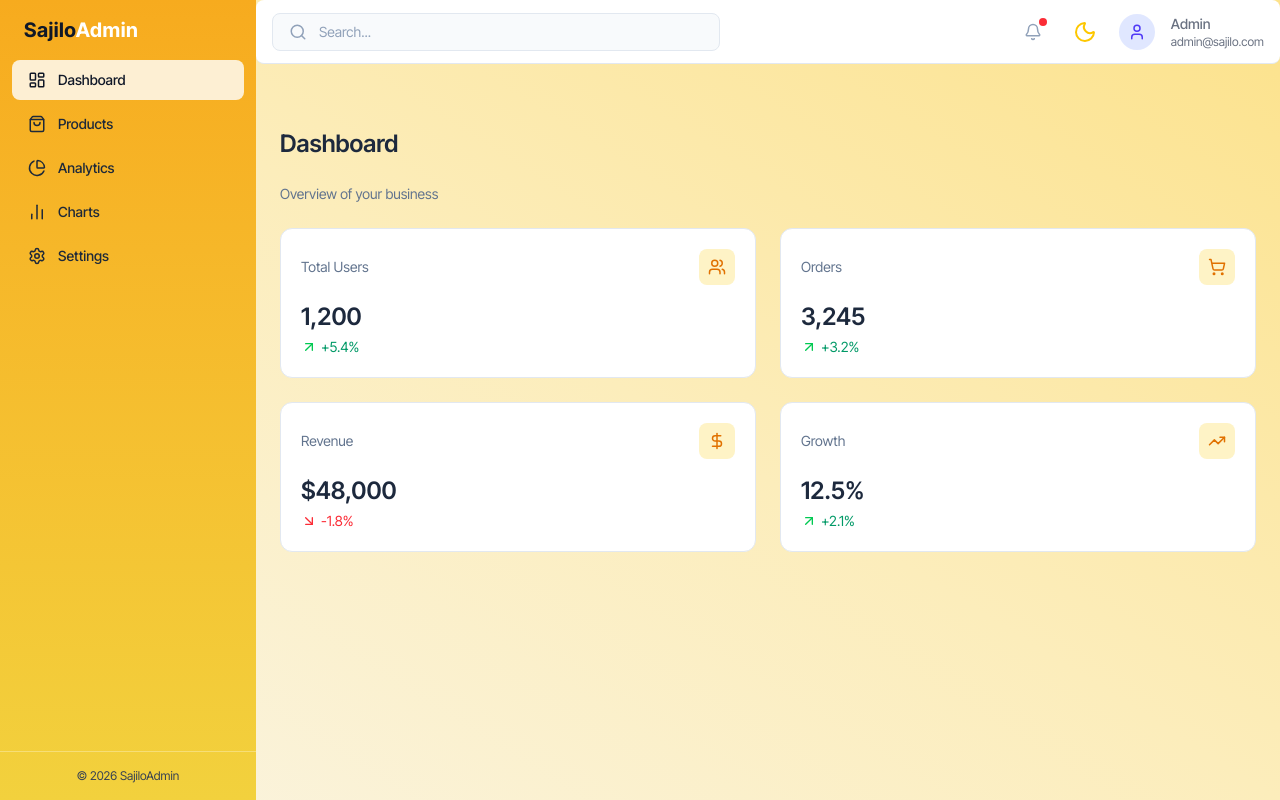
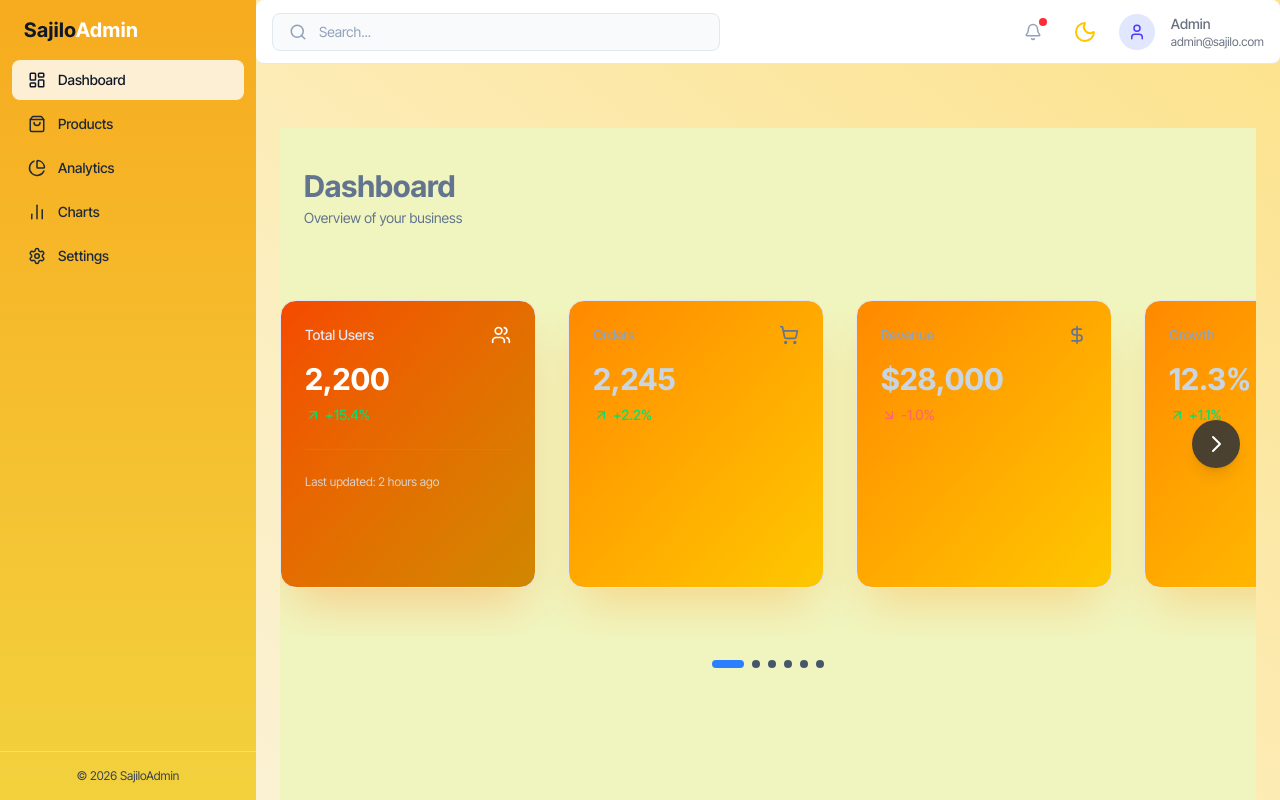
Before and after one commit to bijayjha2025/SajiloAdmin, a React (Vite) app: page / in a window 1280 px wide. Shown: the top 800 px of the page. Built offline with nearby package versions, Linux system fonts and the light colour scheme; a web font is replaced by a local one.

Commit message:
Enhancing cards

```diff
--- a/src/Components/Statscard.jsx
+++ b/src/Components/Statscard.jsx
@@ -1,25 +1,32 @@
 import React from 'react';
 import { ArrowUpRight, ArrowDownRight } from 'lucide-react';
 
-const Statscard = ({ title, value, change, icon: Icon, positive }) => {
+const Statscard = ({ title, value, change, icon: Icon, positive, isActive }) => {
   return (
-   <div className='rounded-xl p-5 bg-white dark:bg-slate-900 border border-slate-200 dark:border-slate-800 transtition-all hover:shadow-md'>
-    <div className='flex items-center justify-between'>
-     <p className='text-sm dark:text-slate-400 text-slate-500'>{title}</p>
+   <div className={`flex-shrink-0 w-64 rounded-2xl p-6 bg-white dark:bg-slate-900 border border-slate-200 dark:border-slate-800 transtition-all hover:shadow-md ${
+    isActive ? 'h-72 bg-gradient-to-br from-orange-600 to-yellow-600 border-orange-400 shadow-2xl shadow-orange-500/30' : 'h-72 bg-gradient-to-br from-orange-400 to-yellow-400 border-orange-500 shadow-2xl shadow-orange-400/30' }`} >
 
-     <div className='h-9 w-9 rounded-lg flex items-center justify-center bg-amber-100 dar:bg-amber-400/10 text-amber-600 dark:text-amber-400'>
-      <Icon size={18}></Icon>
-     </div>
+    <div className='flex items-center justify-between mb-4'>
+     <span className={`text-sm font-medium ${isActive ? 'text-blue-100' : 'text-slate-400'}`}>{title}</span>
+     <Icon className={`w-5 h-5 ${isActive ? 'text-white' : 'text-slate-500'}`} />
     </div>
 
-    <div className='mt-4'>
-     <h3 className='text-2xl font-semibold text-slate-800 dark:text-slate-100'>{value}</h3>
+    <div className={`text-3xl font-bold mb-2 ${isActive ? 'text-white' : 'text-slate-300'}`}>{value}</div>
 
-     <div className={`mt-1 flex items-center gap-1 text-sm
-     ${positive ? "text-emerald-600" : "text-red-500"}`}>{positive ? <ArrowUpRight size={16} className="text-green-500" /> : <ArrowDownRight size={16} className="text-red-500" />}<span>{change}</span>
+     <div className="flex items-center gap-1">
+     {positive ? ( <ArrowUpRight className='w-4 h-4 text-green-400' />
+      )
+      :
+      ( <ArrowDownRight className="w-4 h-4 text-red-400" /> )}
+      <span className={`text-sm font-medium ${positive ? 'text-green-400' : 'text-red-400'}`}>{change}</span>
      </div>
+
+     {isActive && (
+      <div className="mt-6 pt-6 border-t border-blue-400/30">
+       <p className="text-xs text-blue-100/80">Last updated: 2 hours ago</p>
+      </div>
+     )}
     </div>
-   </div>
   )
 }
 
--- a/src/Pages/Dashboard.jsx
+++ b/src/Pages/Dashboard.jsx
@@ -1,23 +1,83 @@
-
+import { useState, useEffect, useRef } from "react";
 import Statscard from "../Components/Statscard";
-import { Users, ShoppingCart, DollarSign, TrendingUp } from "lucide-react";
+import { Users, ShoppingCart, DollarSign, TrendingUp, ListPlus, Clock } from "lucide-react";
 
 const Dashboard =() => {
+  const stats = [
+    { title: "Total Users", value: "2,200", change: "+15.4%", icon: Users, positive: true },
+    { title: "Orders", value: "2,245", change: "+2.2%", icon: ShoppingCart, positive: true },
+    { title: "Revenue", value: "$28,000", change: "-1.0%", icon: DollarSign, positive: false },
+    { title: "Growth", value: "12.3%", change: "+1.1%", icon: TrendingUp, positive: true },
+    { title: "New Sign Ups", value: "77", change: "+4.0%", icon: ListPlus, positive: true },
+    { title: "Active Orders", value: "106", change: "-0.5%", icon: Clock, positive: false },
+  ];
+
+  const [activeIndex, setActiveIndex] = useState(0);
+  const containerRef = useRef(null);
+
+  useEffect(() => {
+    if(containerRef.current) {
+      const container = containerRef.current;
+      const activeCard = container.children[activeIndex];
+
+      if(activeCard) {
+        const cardLeft = activeCard.offsetLeft;
+        const cardWidth = activeCard.offsetWidth;
+        const containerWidth = container.offsetWidth;
+
+        const scrollPosition = cardLeft - (containerWidth / 2) + (cardWidth / 2);
+
+        container.scrollTo({
+        left: scrollPosition,
+        behavior: "smooth",
+      });
+      }
+    }
+  }, [activeIndex]);
+
+  const handlePrev = () => {
+    setActiveIndex((prevIndex) => (prevIndex === 0 ? stats.length - 1 : prevIndex - 1));
+  }
+
+  const handleNext = () => {
+    setActiveIndex((prevIndex) => (prevIndex === stats.length - 1 ? 0 : prevIndex + 1));
+  }
+
  return(
-  <div className="space-y-6">
-
-   <div>
-    <h1 className="text-2xl font-semibold mb-6 text-slate-800 dark:text-slate-100">Dashboard</h1>
-    <p className="text-sm text-slate-500 dark:text-slate-400">Overview of your business</p>
+  <div className="space-y-6 py-10 bg-[#f0f5bf] min-h-screen">
+    <div className="px-6">
+    <h1 className="text-3xl font-bold text-slate-500">Dashboard</h1>
+    <p className="text-sm text-slate-500 dark:text-slate-400 mt-1">Overview of your business</p>
    </div>
 
-   <div className="grid grid-cols-1 md:grid-cols-2 gap-6">
-    <Statscard title="Total Users" value="1,200" change="+5.4%" icon={Users} positive />
-    <Statscard title="Orders" value="3,245" change="+3.2%" icon={ShoppingCart} positive />
-    <Statscard title="Revenue" value="$48,000" change="-1.8%" icon={DollarSign} positive={false} />
-    <Statscard title="Growth" value="12.5%" change="+2.1%" icon={TrendingUp} positive />
+   <div className="relative">
+    <div ref={containerRef} className="flex gap-8 items-end overflow-x-hidden py-12">
+     {stats.map((stat, index) => (
+      <div key={index} onClick={() => setActiveIndex(index)} className="cursor-pointer">
+       <Statscard {...stat} isActive={index === activeIndex} />
+      </div>
+     ))}
+    </div>
+
+    {activeIndex > 0 && (
+      <button onClick={handlePrev} className="absolute top-1/2 left-4 -translate-y-1/2 bg-slate-800/80 hover:bg-slate-700 p-3 rounded-full text-white backdrop-blur-sm transition-all shadow-lg z-10">
+       <svg className="w-6 h-6" fill="none" stroke="currentColor" viewBox="0 0 24 24"><path strokeLinecap="round" strokeLinejoin="round" strokeWidth={2} d="M15 19l-7-7 7-7" /></svg>
+      </button>
+    )}
+
+    {activeIndex < stats.length - 1 && (
+     <button className="absolute top-1/2 right-4 -translate-y-1/2 bg-slate-800/80 hover:bg-slate-700 p-3 rounded-full text-white backdrop-blur-sm transition-all shadow-lg z-10" onClick={handleNext} >
+      <svg className="w-6 h-6" fill="none" stroke="currentColor" viewBox="0 0 24 24"> <path strokeLinecap="round" strokeLinejoin="round" strokeWidth={2} d="M9 5l7 7-7 7" /></svg>
+     </button>
+    )}
+    </div>
+
+    <div className="flex justify-center gap-2">
+     {stats.map((_, idx) => (
+      <button key={idx} onClick={() => setActiveIndex(idx)} className={`h-2 rounded-full transition-all ${ idx === activeIndex ? 'w-8 bg-blue-500' : 'w-2 bg-slate-600 hover:bg-slate-500' }`} />
+     ))}
+    </div>
    </div>
-  </div>
 
 );
 }
```
